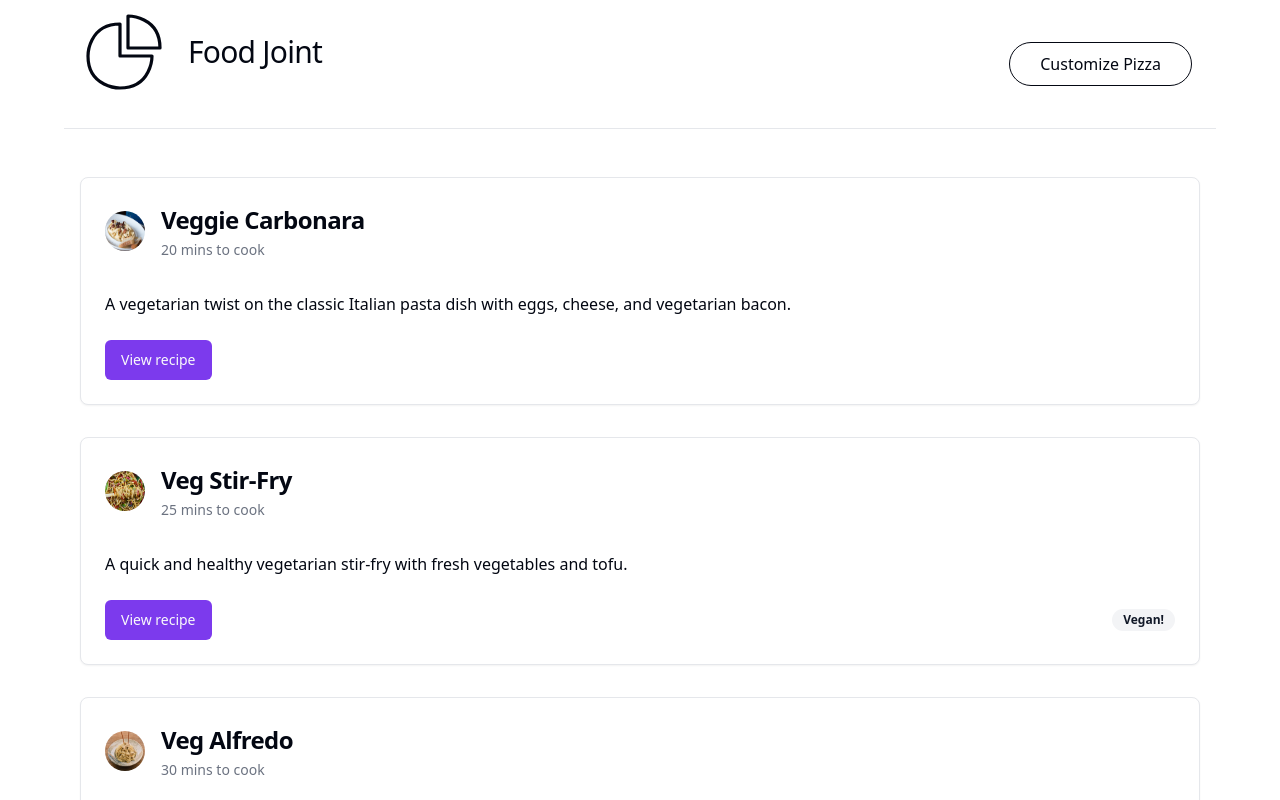
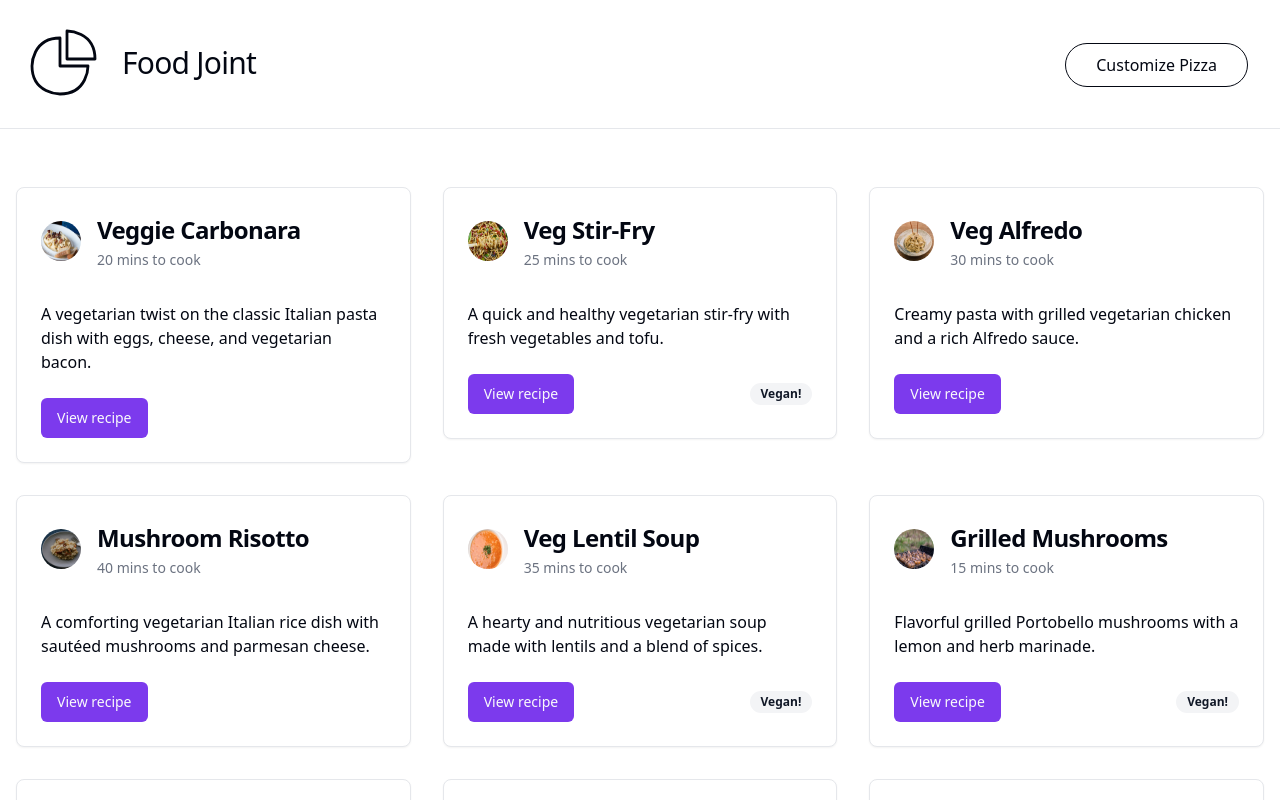
Before and after one commit to MeriDev/FoodSite, a React (Vite) app: page / in a window 1280 px wide. Shown: the top 800 px of the page. Built offline with nearby package versions, Linux system fonts and the light colour scheme; data requests are answered from the project's data file.

Commit message:
added types

```diff
--- a/src/App.tsx
+++ b/src/App.tsx
@@ -52,16 +52,18 @@ function App() {
       <Header />
       <Routes>
         <Route path="/" element={<Home />} />
-        <Route path="/pizza/*" element={<Pizza />} />
+        <Route path="pizza/*">
+          <Route index element={<Pizza />} />
           <Route
-          path="/pizza/base"
+            path="base"
             element={<Base addBase={addBase} pizza={pizza} />}
           />
           <Route
-          path="/pizza/topping"
+            path="topping"
             element={<Toppings addTopping={addTopping} pizza={pizza} />}
           />
-        <Route path="/pizza/order" element={<Order pizza={pizza} />} />
+          <Route path="order" element={<Order pizza={pizza} />} />
+        </Route>
       </Routes>
     </>
   );
--- a/src/components/Header.tsx
+++ b/src/components/Header.tsx
@@ -3,8 +3,13 @@ import { motion } from 'framer-motion';
 
 const Header = () => {
   return (
-    <header className="flex items-center justify-between max-w-6xl mx-auto p-6 border-b border-current/30">
-      <Link to="/" className="flex items-center ">
+    <motion.header
+      className="flex items-center justify-between p-8 pb-5 border-b border-current/30"
+      initial={{ y: -250 }}
+      animate={{ y: -10 }}
+      transition={{ delay: 0.2, stiffness: 120, type: 'spring' }}
+    >
+      <Link to="/" className="flex items-center">
         <div className="logo">
           <svg
             className="pizza-svg"
@@ -18,25 +23,21 @@ const Header = () => {
             <path fill="none" d="M50 30 L50 -10 C50 -10 90 -10 90 30 Z" />
           </svg>
         </div>
-        <motion.div
-          initial={{ y: -250 }}
-          animate={{ y: -10 }}
-          transition={{ delay: 0.2, stiffness: 120, type: 'spring' }}
-          className="flex"
-        >
-          <h1 className="pb-1 text-3xl font-normal ml-5 ">Food Joint</h1>
-        </motion.div>
+        <div>
+          <h1 className="pb-1 text-3xl font-normal ml-5">Food Joint</h1>
+        </div>
       </Link>
-      <nav>
-        <ul>
-          <li>
-            <Link className="btn" to="/pizza">
-              Customize Pizza
-            </Link>
-          </li>
-        </ul>
-      </nav>
-    </header>
+      <motion.nav
+        whileHover={{
+          scale: 1.1,
+        }}
+        transition={{ stiffness: 120, type: 'spring' }}
+      >
+        <Link className="btn" to="/pizza">
+          Customize Pizza
+        </Link>
+      </motion.nav>
+    </motion.header>
   );
 };
 
--- a/src/components/pizza/Base.tsx
+++ b/src/components/pizza/Base.tsx
@@ -1,7 +1,12 @@
 import { Link } from 'react-router-dom';
 import { motion } from 'framer-motion';
 
-const Base = ({ addBase, pizza }) => {
+type BaseProps = {
+  pizza: { base: string };
+  addBase: (base: string) => void;
+};
+
+const Base = ({ addBase, pizza }: BaseProps) => {
   const bases = ['Classic', 'Thin & Crispy', 'Thick Crust'];
 
   return (
--- a/src/components/pizza/Order.tsx
+++ b/src/components/pizza/Order.tsx
@@ -1,6 +1,9 @@
-const Order = ({ pizza }) => {
+type Pizza = {
+  pizza: { base: string; toppings: string[] };
+};
+const Order = ({ pizza }: Pizza) => {
   return (
-    <div className="text-center max-w-3xl mx-auto mt-10 text-xl">
+    <div className="text-center max-w-3xl mx-auto pt-20 text-xl">
       <h2>Thank you for your order :)</h2>
       <p className="my-5 mx-auto">You ordered a {pizza.base} pizza with:</p>
       {pizza.toppings.map(topping => (
--- a/src/components/pizza/Toppings.tsx
+++ b/src/components/pizza/Toppings.tsx
@@ -1,7 +1,12 @@
 import { Link } from 'react-router-dom';
 import { motion } from 'framer-motion';
 
-const Toppings = ({ addTopping, pizza }) => {
+type ToppingsProps = {
+  pizza: { toppings: string[] };
+  addTopping: (topping: string) => void;
+};
+
+const Toppings = ({ addTopping, pizza }: ToppingsProps) => {
   const toppings = [
     'mushrooms',
     'peppers',
--- a/src/index.css
+++ b/src/index.css
@@ -71,7 +71,7 @@
 }
 
 main {
-  @apply max-w-6xl mx-auto my-12;
+  @apply max-w-7xl mx-auto my-12;
 }
 
 p {
@@ -98,10 +98,12 @@ h1 {
   overflow: hidden;
   color: #fff;
   font-family: 'Quicksand', sans-serif;
+  letter-spacing: 2px;
 }
 
 .pizza-svg {
-  width: 80px;
+  padding-top: 1rem;
+  width: 70px;
   overflow: visible;
   stroke: currentColor;
   stroke-width: 4;
--- a/src/pages/Home.tsx
+++ b/src/pages/Home.tsx
@@ -30,7 +30,7 @@ function Home() {
     <>
       <main>
         {isloading ? (
-          <div className="grid grid-cols-3 gap-8 sm:grid-cols-1 sm:px-4">
+          <div className="grid md:grid-cols-3 gap-8 sm:px-4 sm:grid-cols-1">
             {recipes.map(recipe => (
               <RecipeCard key={recipe.id} recipe={recipe} />
             ))}
--- a/src/pages/pizza.tsx
+++ b/src/pages/pizza.tsx
@@ -1,4 +1,4 @@
-import { Link } from 'react-router-dom';
+import { Link, Outlet } from 'react-router-dom';
 import { motion } from 'framer-motion';
 
 const Pizza = () => {
@@ -7,8 +7,8 @@ const Pizza = () => {
       <motion.div
         initial={{ opacity: 0 }}
         animate={{ opacity: 1 }}
-        transition={{ delay: 1.5, duration: 1.5 }}
-        className="text-center max-w-3xl mx-auto pt-11"
+        transition={{ delay: 0.5, duration: 1.5 }}
+        className="text-center max-w-3xl mx-auto pt-20"
       >
         <h2 className="text-3xl mb-8">Welcome to Pizza Joint</h2>
         <Link to="/pizza/base">
@@ -24,6 +24,7 @@ const Pizza = () => {
           </motion.button>
         </Link>
       </motion.div>
+      <Outlet />
     </>
   );
 };
```
Also changed, not shown: 2 other files (tests, documents, lock files or other folders). Lines whose indentation alone changed are shown as unchanged.
